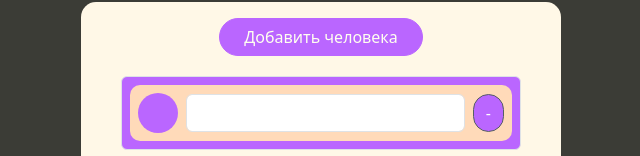
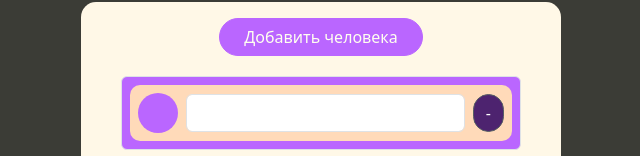
Before and after one commit to RimKhai/pay-divide, a Vue app: page / in a window 1280 px wide. In both pictures the pointer is over the button 807 px from the left and 323 px from the top of the page. Shown: the part 210-366 px from the top of the page, without its empty margins (319-959 px from the left). Built offline with nearby package versions, Linux system fonts and the light colour scheme.

Commit message:
fix delete button on hover

```diff
--- a/src/entities/MemberField.vue
+++ b/src/entities/MemberField.vue
@@ -38,6 +38,9 @@ const props = defineProps({
     margin-left: 2*$ui-step;
     cursor: pointer;
     background: $additional-color !important;
+    &:hover {
+        background: $hover-color !important;
+    }
 }
 .input {
     margin-left: 2*$ui-step;
```
